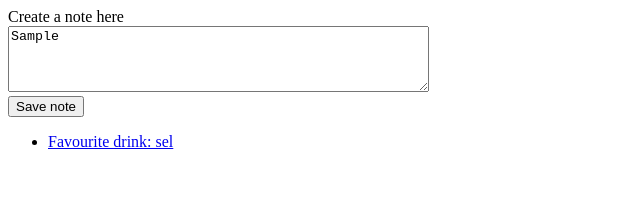
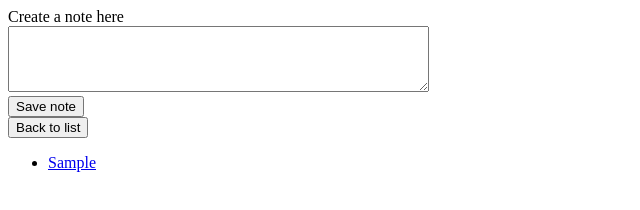
Before and after one commit to tallpress/SinglePageNoteApp, a website: page index.html in a window 1280 px wide. Both pictures are taken after typing "Sample" into the empty fields and a click on the input "Save note". Shown: the whole page, without its empty margins (0-640 px from the left). Drawn offline with Linux system fonts and the light colour scheme.

Commit message:
added back button to return to list of notes

```diff
--- a/controllers/note-controller.js
+++ b/controllers/note-controller.js
@@ -1,7 +1,6 @@
 (function(exports) {
 function NoteController(noteList = new NoteList()) {
   this.noteList = noteList;
-  this.noteList.createNote("Favourite drink: seltzer");
   this.view = new NoteListView(this.noteList);
 };
 
@@ -31,8 +30,16 @@ function changeHTML(note) {
 function submitNewNote(){
   document.getElementById("text").addEventListener("submit", function(event) {
     event.preventDefault();
+    controller.noteList.createNote(document.getElementById("note-to-add").value)
     controller.makeHTMLList();
-    controller.noteList.createNote(document.getElementById("note-to-add").value)
+    document.getElementById("note-to-add").value = "";
+  })
+}
+
+function backBtn() {
+  document.getElementById("back-button").addEventListener("submit", function(event) {
+    event.preventDefault();
+    controller.makeHTMLList();
   })
 }
 
@@ -41,5 +48,5 @@ function submitNewNote(){
 controller = new NoteController();
 controller.makeHTMLList()
 changeDivForGivenNote();
-console.log(document.getElementById("submit-new-note"));
 submitNewNote();
+backBtn();
--- a/index.html
+++ b/index.html
@@ -16,6 +16,10 @@
     </form>
 
 
+    <form id="back-button" method="post" action="/">
+      <input type="submit" value="Back to list" id="back-to-list" />
+    </form>
+
 
     <div id="app">hello</div>
     <script src='models/note-model.js'></script>
```
